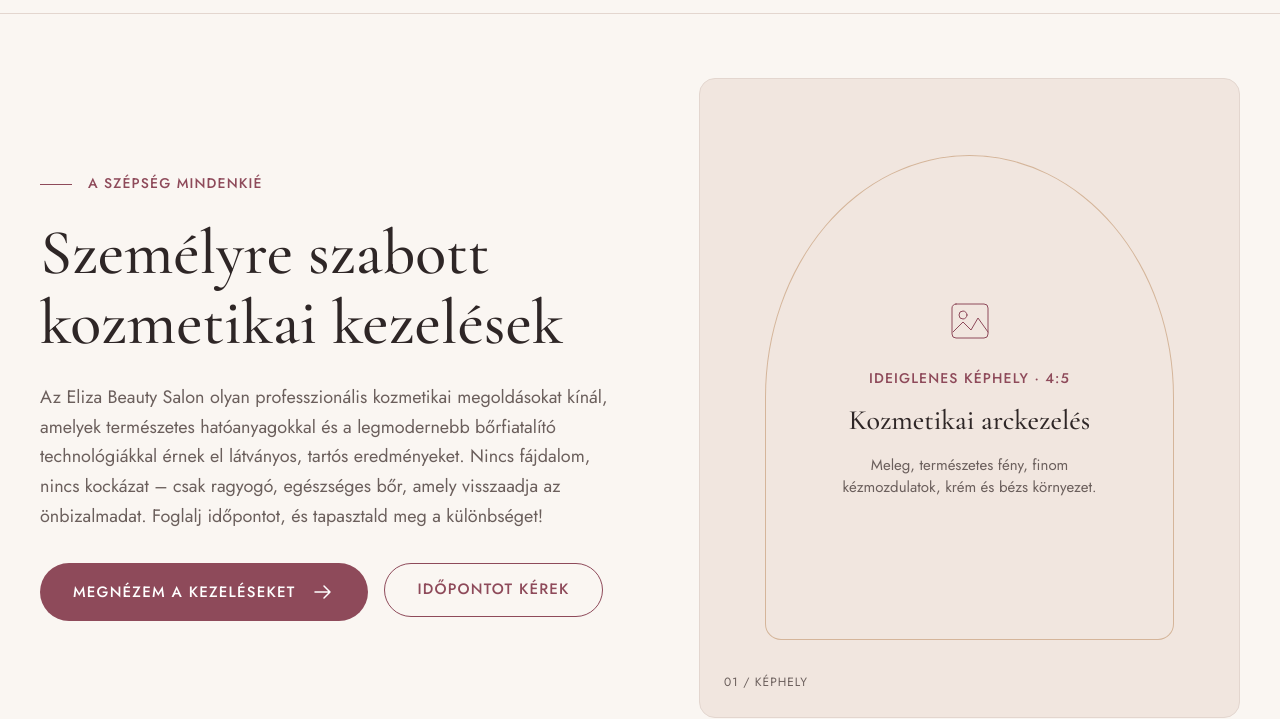
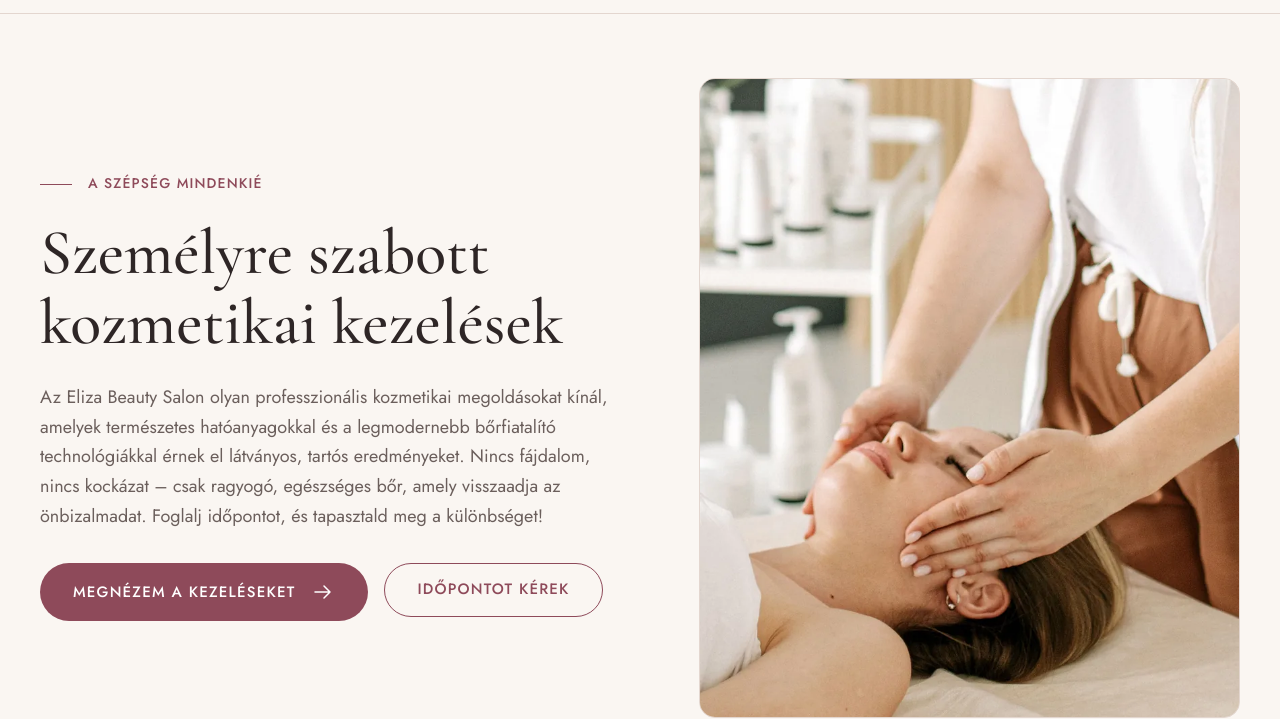
Before and after one commit to kbea0921-hash/eliza-beauty-salon, a plain HTML site: page index.html in a window 1280 px wide. Shown: the part 98-817 px from the top of the page. Drawn offline with nearby package versions, Linux system fonts and the light colour scheme.

Commit message:
feat: optimalizált főoldali képek hozzáadása

```diff
--- a/assets/css/styles.css
+++ b/assets/css/styles.css
@@ -99,14 +99,9 @@ address { font-style: normal; }
 .hero-copy > p:not(.kicker) { margin-top: var(--space-3); color: var(--muted); }
 .hero-copy .kicker { display: flex; align-items: center; gap: 16px; }
 .kicker-line { width: 32px; height: 1px; background: var(--rose); flex-shrink: 0; }
-.image-placeholder { aspect-ratio: 4 / 5; position: relative; display: grid; place-items: center; overflow: hidden; border-radius: 16px; background: var(--powder); border: 1px solid var(--line); isolation: isolate; }
-.placeholder-content { position: relative; z-index: 1; width: calc(100% - 64px); padding: 32px 16px; text-align: center; }
-.placeholder-icon { width: 48px; height: 48px; margin: 0 auto 24px; fill: none; stroke: var(--rose); stroke-width: 1; stroke-linecap: round; stroke-linejoin: round; }
-.placeholder-content .kicker { display: block; }
-.placeholder-content figcaption { margin-top: 16px; font: 500 28px/1.2 var(--font-heading); }
-.placeholder-content figcaption span { display: block; margin: 16px auto 0; max-width: 280px; font: 400 15px/1.5 var(--font-body); color: var(--muted); }
-.placeholder-ornament { position: absolute; width: 76%; height: 76%; border: 1px solid var(--sand); border-radius: 50% 50% 16px 16px; opacity: .7; }
-.placeholder-index { position: absolute; bottom: 24px; left: 24px; color: var(--muted); font-size: 12px; letter-spacing: .08em; }
+.editorial-image { aspect-ratio: 4 / 5; position: relative; overflow: hidden; border-radius: 16px; background: var(--powder); border: 1px solid var(--line); }
+.editorial-image picture { display: block; width: 100%; height: 100%; }
+.editorial-image img { width: 100%; height: 100%; object-fit: cover; object-position: center; }
 .benefits-section { border-top: 1px solid var(--line); }
 .benefits-grid { display: grid; gap: var(--space-4); }
 .benefit { border-top: 1px solid var(--line); padding-top: var(--space-4); }
--- a/index.html
+++ b/index.html
@@ -24,7 +24,6 @@
     <symbol id="icon-spark" viewBox="0 0 32 32"><path d="m16 4 3 9 9 3-9 3-3 9-3-9-9-3 9-3ZM26 3v6m-3-3h6"/></symbol>
     <symbol id="icon-heart" viewBox="0 0 32 32"><path d="M16 27 5 16C-2 7 10 0 16 9c6-9 18-2 11 7Z"/></symbol>
     <symbol id="icon-flower" viewBox="0 0 32 32"><path d="M16 26C5 25 3 19 4 12c6-1 10 2 12 7 2-5 6-8 12-7 1 7-1 13-12 14Zm0 0V14m0 5C9 13 11 7 16 3c5 4 7 10 0 16Z"/></symbol>
-    <symbol id="icon-image" viewBox="0 0 48 48"><rect x="6" y="7" width="36" height="34" rx="4"/><circle cx="17" cy="18" r="4"/><path d="m7 35 10-10 8 8 7-12 10 14"/></symbol>
   </svg>
 
   <header class="site-header">
@@ -59,14 +58,11 @@
             <a class="button button-secondary" href="#idopontkeres">Időpontot kérek</a>
           </div>
         </div>
-        <figure class="image-placeholder hero-image" aria-labelledby="hero-image-caption">
-          <div class="placeholder-ornament" aria-hidden="true"></div>
-          <div class="placeholder-content">
-            <svg class="placeholder-icon" aria-hidden="true"><use href="#icon-image"/></svg>
-            <span class="kicker">Ideiglenes képhely · 4:5</span>
-            <figcaption id="hero-image-caption">Kozmetikai arckezelés<span>Meleg, természetes fény, finom kézmozdulatok, krém és bézs környezet.</span></figcaption>
-          </div>
-          <span class="placeholder-index" aria-hidden="true">01 / KÉPHELY</span>
+        <figure class="editorial-image hero-image">
+          <picture>
+            <source type="image/webp" srcset="assets/images/kozmetikai-arcmasszazs-480.webp 480w, assets/images/kozmetikai-arcmasszazs-800.webp 800w, assets/images/kozmetikai-arcmasszazs-1200.webp 1200w" sizes="(min-width: 1264px) 541px, (min-width: 1024px) calc(47.62vw - 60.95px), (min-width: 768px) calc(47.62vw - 45.71px), calc(100vw - 40px)">
+            <img src="assets/images/kozmetikai-arcmasszazs-800.webp" alt="Kozmetikus finom kézmozdulatokkal masszírozza egy csukott szemmel pihenő vendég arcát." width="1200" height="1500" loading="eager" fetchpriority="high" decoding="async">
+          </picture>
         </figure>
       </div>
     </section>
@@ -125,14 +121,11 @@
 
     <section class="section about-section" aria-labelledby="about-title">
       <div class="container about-grid">
-        <figure class="image-placeholder about-image" aria-labelledby="about-image-caption">
-          <div class="placeholder-ornament" aria-hidden="true"></div>
-          <div class="placeholder-content">
-            <svg class="placeholder-icon" aria-hidden="true"><use href="#icon-image"/></svg>
-            <span class="kicker">Ideiglenes képhely · 4:5</span>
-            <figcaption id="about-image-caption">Személyes törődés<span>Kezelési részlet vagy bőrápolási csendélet. Később Eliza saját portréja kerülhet ide.</span></figcaption>
-          </div>
-          <span class="placeholder-index" aria-hidden="true">02 / KÉPHELY</span>
+        <figure class="editorial-image about-image">
+          <picture>
+            <source type="image/webp" srcset="assets/images/borapolo-krem-480.webp 480w, assets/images/borapolo-krem-800.webp 800w, assets/images/borapolo-krem-1200.webp 1200w" sizes="(min-width: 1264px) 541px, (min-width: 1024px) calc(47.62vw - 60.95px), (min-width: 768px) calc(45vw - 43.2px), calc(100vw - 40px)">
+            <img src="assets/images/borapolo-krem-800.webp" alt="Két kéz egy fehér bőrápoló krémtégelyt tart meleg bézs háttér előtt." width="1200" height="1500" loading="lazy" decoding="async">
+          </picture>
         </figure>
         <div class="about-copy">
           <h2 id="about-title">Ismerd meg a szakértődet!</h2>
```
Also changed, not shown: assets/images/borapolo-krem-1200.webp (added), assets/images/borapolo-krem-480.webp (added), assets/images/borapolo-krem-800.webp (added), assets/images/kozmetikai-arcmasszazs-1200.webp (added), assets/images/kozmetikai-arcmasszazs-480.webp (added), assets/images/kozmetikai-arcmasszazs-800.webp (added), 3 other files.
